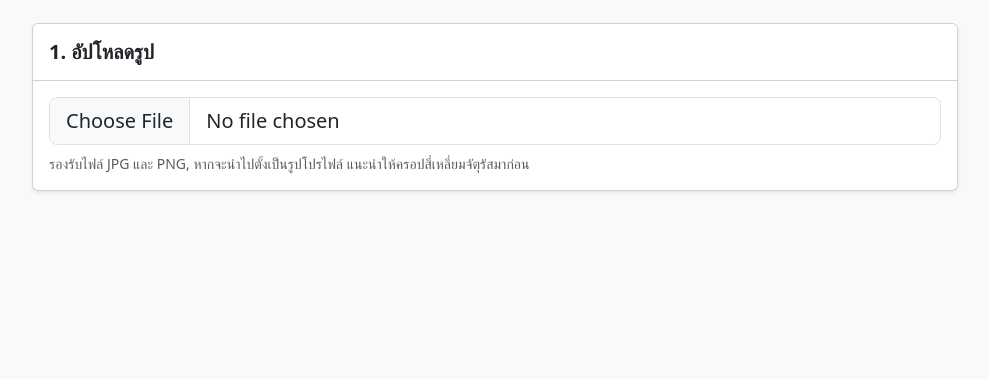
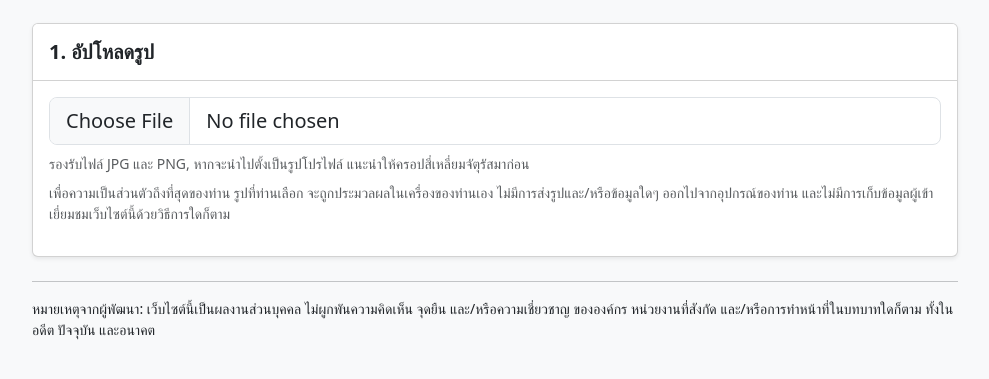
Before and after one commit to srakrn/8feb-yes, a plain HTML site: page index.html in a window 1280 px wide. Shown: the part 131-510 px from the top of the page, without its empty margins (145-1134 px from the left). Drawn offline with nearby package versions, Linux system fonts and the light colour scheme.

Commit message:
Disclaimers; code format

```diff
--- a/index.html
+++ b/index.html
@@ -1,5 +1,6 @@
 <!DOCTYPE html>
 <html lang="en">
+
 <head>
     <meta charset="UTF-8">
     <meta name="viewport" content="width=device-width, initial-scale=1.0">
@@ -19,6 +20,7 @@
             min-height: 200px;
             align-items: center;
         }
+
         /* Override FabricJS wrapper styles to make it responsive */
         .canvas-container {
             max-width: 100%;
@@ -29,6 +31,7 @@
             transition: opacity 0.3s ease-in-out;
             opacity: 1;
         }
+
         .hidden {
             display: none !important;
             opacity: 0;
@@ -38,12 +41,14 @@
             cursor: pointer;
             transition: transform 0.1s;
         }
+
         .sticker-item:hover {
             transform: scale(1.05);
         }
     </style>
     <script src="https://cdnjs.cloudflare.com/ajax/libs/fabric.js/5.3.1/fabric.min.js"></script>
 </head>
+
 <body class="bg-light">
 
     <div class="container py-5">
@@ -58,7 +63,12 @@
                     </div>
                     <div class="card-body">
                         <input type="file" id="fileInput" class="form-control form-control-lg" accept="image/*">
-                    <div class="form-text mt-2">รองรับไฟล์ JPG และ PNG, หากจะนำไปตั้งเป็นรูปโปรไฟล์ แนะนำให้ครอปสี่เหลี่ยมจัตุรัสมาก่อน</div>
+                        <div class="form-text mt-2">รองรับไฟล์ JPG และ PNG, หากจะนำไปตั้งเป็นรูปโปรไฟล์
+                            แนะนำให้ครอปสี่เหลี่ยมจัตุรัสมาก่อน</div>
+                        <p class="form-text mt-2">เพื่อความเป็นส่วนตัวถึงที่สุดของท่าน รูปที่ท่านเลือก
+                            จะถูกประมวลผลในเครื่องของท่านเอง
+                            ไม่มีการส่งรูปและ/หรือข้อมูลใดๆ ออกไปจากอุปกรณ์ของท่าน
+                            และไม่มีการเก็บข้อมูลผู้เข้าเยี่ยมชมเว็บไซต์นี้ด้วยวิธีการใดก็ตาม</p>
                     </div>
                 </div>
 
@@ -67,7 +77,8 @@
                     <div class="card-header bg-white py-3 d-flex justify-content-between align-items-center">
                         <h5 class="mb-0 fw-bold">เพิ่มสติ๊กเกอร์</h5>
                         <div>
-                        <button id="clearStickersBtn" class="btn btn-outline-secondary btn-sm me-2">ล้างสติ๊กเกอร์</button>
+                            <button id="clearStickersBtn"
+                                class="btn btn-outline-secondary btn-sm me-2">ล้างสติ๊กเกอร์</button>
                             <button id="resetBtn" class="btn btn-outline-danger btn-sm">รีเซ็ต/เลือกรูปใหม่</button>
                         </div>
                     </div>
@@ -96,6 +107,11 @@
                         </button>
                     </div>
                 </div>
+                <hr />
+                <p class="small">
+                    หมายเหตุจากผู้พัฒนา: เว็บไซต์นี้เป็นผลงานส่วนบุคคล ไม่ผูกพันความคิดเห็น จุดยืน และ/หรือความเชี่ยวชาญ
+                    ขององค์กร หน่วยงานที่สังกัด และ/หรือการทำหน้าที่ในบทบาทใดก็ตาม ทั้งในอดีต ปัจจุบัน และอนาคต
+                </p>
             </div>
         </div>
     </div>
@@ -320,4 +336,5 @@
     </script>
 
 </body>
+
 </html>
```
Lines whose indentation alone changed are shown as unchanged.
